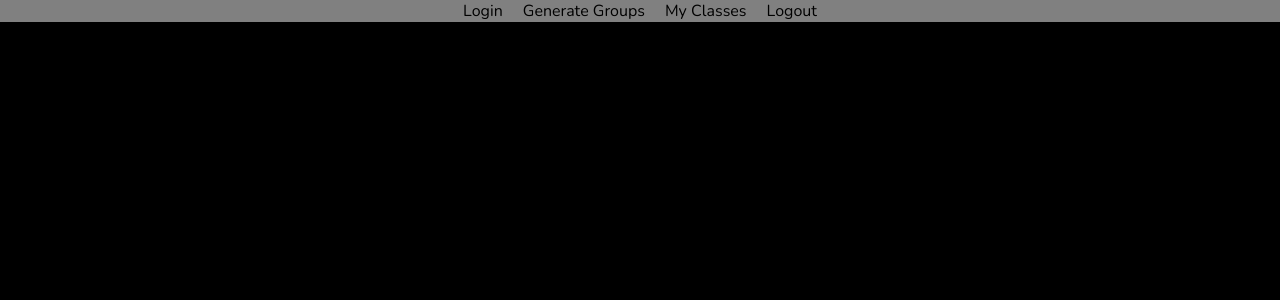
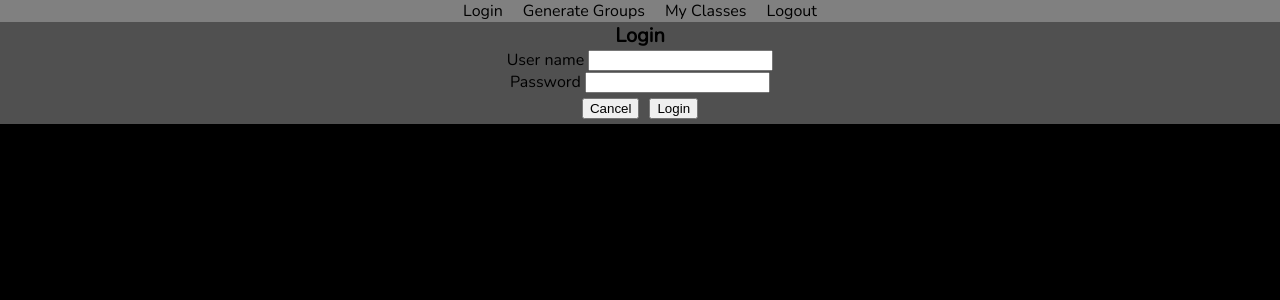
Before and after one commit to rise-erpelding/mixed-local-storage-refactor, a React (Create React App) app: page /login in a window 1280 px wide. Shown: the top 300 px of the page. Built offline with nearby package versions, Linux system fonts and the light colour scheme.

Commit message:
adding login page

```diff
--- a/src/components/App/App.js
+++ b/src/components/App/App.js
@@ -7,6 +7,7 @@ import LandingPage from '../../routes/LandingPage/LandingPage';
 import MakeGroupsPage from '../../routes/MakeGroupsPage/MakeGroupsPage';
 import GroupsMadePage from '../../routes/GroupsMadePage/GroupsMadePage';
 import SavedGroupsPage from '../../routes/SavedGroupsPage/SavedGroupsPage';
+import LoginPage from '../../routes/LoginPage/LoginPage';
 import NavBar from '../NavBar/NavBar';
 
 import ls from 'local-storage';
@@ -69,6 +70,10 @@ class App extends Component {
             path="/my-groups"
             component={SavedGroupsPage}
           />
+          <Route
+            path="/login"
+            component={LoginPage}
+          />
         </Switch>
         </MixEdContext.Provider>
       </div>
--- /dev/null
+++ b/src/routes/LoginPage/LoginPage.jsx
@@ -0,0 +1,95 @@
+import React, { Component } from 'react';
+import './LoginPage.css';
+
+
+class LoginPage extends Component {
+  constructor(props) {
+    super(props);
+    this.state = {
+      error: null,
+    };
+  }
+
+  pretendSubmit = () => {
+    const { history } = this.props;
+    history.push('/my-groups');
+  }
+
+  // handleSubmitJwtAuth = (e) => {
+  //   e.preventDefault();
+  //   this.setState({ error: null });
+  //   const { user_name, password } = e.target;
+
+  //   AuthApiService.postLogin({
+  //     user_name: user_name.value,
+  //     password: password.value,
+  //   })
+  //     .then((res) => {
+  //       user_name.value = '';
+  //       password.value = '';
+  //       TokenService.saveAuthToken(res.authToken);
+  //       this.handleLoginSuccess();
+  //     })
+  //     .catch(() => {
+  //       user_name.value = '';
+  //       password.value = '';
+  //       this.setState({ error: true });
+  //     });
+  // }
+
+  // handleLoginSuccess = () => {
+  //   const { history } = this.props;
+  //   const { toggleLogin } = this.context;
+  //   history.push('/');
+  //   toggleLogin();
+  // }
+
+  handleClickCancel = () => {
+    const { history } = this.props;
+    history.goBack();
+  }
+
+  render() {
+    const { error } = this.state;
+    const loginFailed = error
+      ? <div className="login-page__login-error">Incorrect username or password</div>
+      : null;
+
+    return (
+      <div className="login-page">
+        <h2>Login</h2>
+        {loginFailed}
+        <form
+          className="login-page__form"
+          // onSubmit={this.handleSubmitJwtAuth}
+          onSubmit={this.pretendSubmit}
+        >
+          <div className="login-page__username">
+            <label htmlFor="user_name">User name</label>
+            {' '}
+            <input
+              required
+              name="user_name"
+              type="text"
+              id="user_name"
+            />
+          </div>
+          <div className="login-page__password">
+            <label htmlFor="password">Password</label>
+            {' '}
+            <input
+              required
+              name="password"
+              type="password"
+              id="password"
+            />
+          </div>
+          <button type="button" onClick={this.handleClickCancel}>Cancel</button>
+          <button type="submit">Login</button>
+        </form>
+      </div>
+    );
+  }
+}
+
+export default LoginPage;
```
Also changed, not shown: src/routes/LoginPage/LoginPage.css (added), 1 other file (tests, documents, lock files or other folders).
